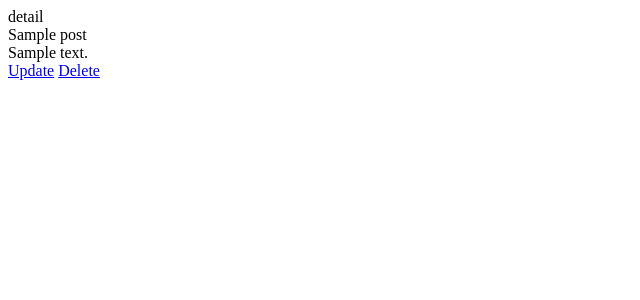
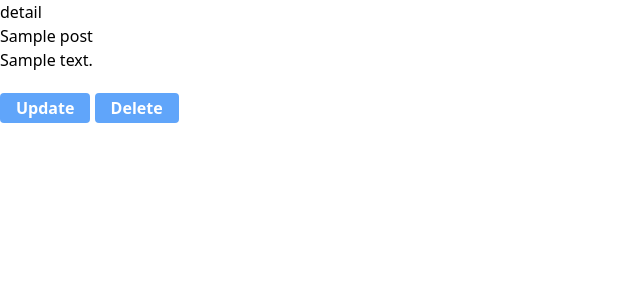
Before and after one commit to MosqueraP/django-solopython, a Django app: page /blog/1/ in a window 1280 px wide. Shown: the top 300 px of the page, without its empty margins (0-640 px from the left). Run offline with Django 3.2, Linux system fonts and the light colour scheme; tables that the repository leaves empty hold one stand-in row (values such as "Sample post"); some libraries are stand-ins or nearby versions.

Commit message:
Agrabar botones con tailwindcss

```diff
--- a/introduccion-django/blog/templates/blog_detail.html
+++ b/introduccion-django/blog/templates/blog_detail.html
@@ -1,3 +1,6 @@
+{% extends "base.html" %}
+
+{% block content %}
 detail
 
 <br>
@@ -5,5 +8,10 @@ detail
 <br>
 {{ post.content }}
 <br>
-<a href="{% url 'blog:update' post.id %}">Update</a>
-<a href="{% url 'blog:delete' post.id %}">Delete</a>
+<br>
+
+<a class="bg-blue-400 hover:bg-blue-700 text-white font-bold py-1 px-4 rounded" href="{% url 'blog:update' post.id %}">Update</a>
+
+<a class="bg-blue-400 hover:bg-blue-700 text-white font-bold py-1 px-4 rounded" href="{% url 'blog:delete' post.id %}">Delete</a>
+
+{% endblock  %}
--- a/introduccion-django/templates/index.html
+++ b/introduccion-django/templates/index.html
@@ -1,5 +1,5 @@
 {% extends "base.html" %}
 
 {% block content %}
-Hola, visita mi <a href=" {% url 'blog:home' %} ">blog aqui</a>
+Hola, visita mi <a class="text-blue-500" href=" {% url 'blog:home' %} ">blog aqui</a>
 {% endblock %}
```
Also changed, not shown: introduccion-django/blog/templates/blog_list.html (+5 -10 lines).
